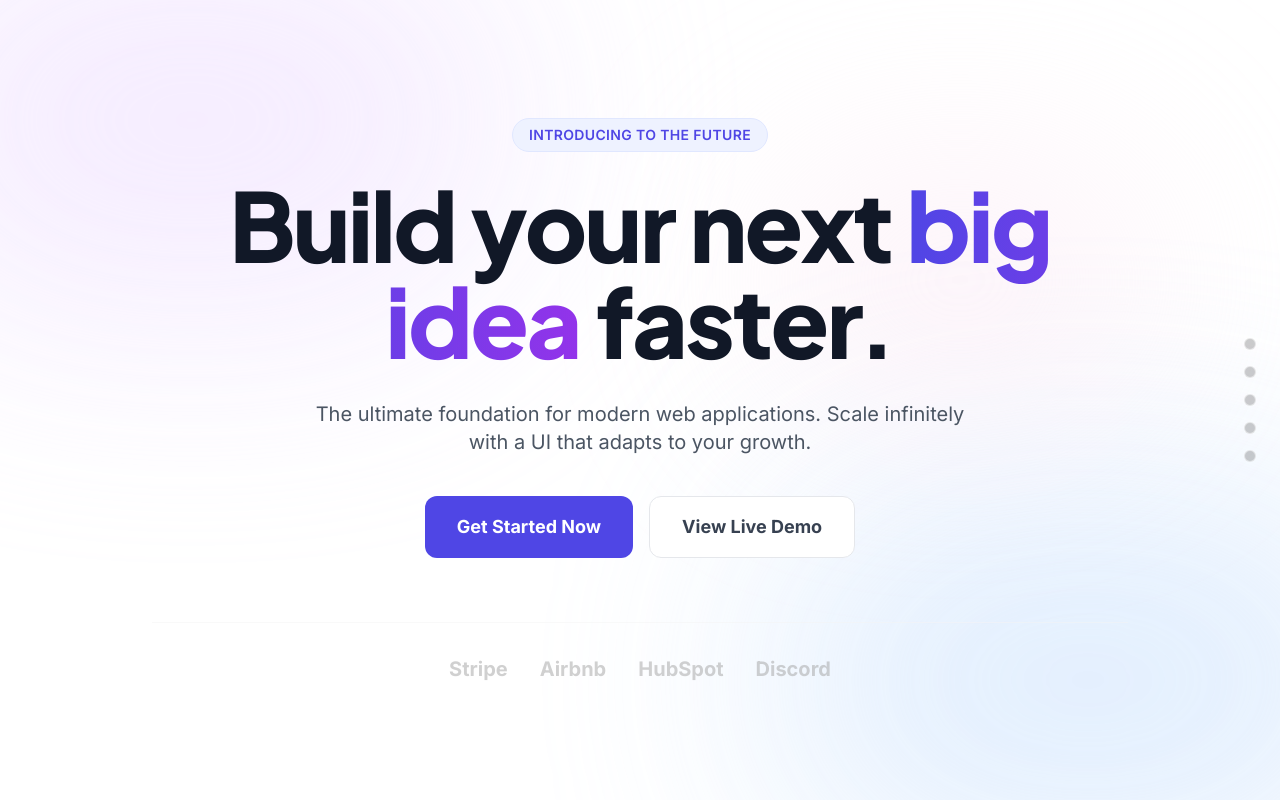
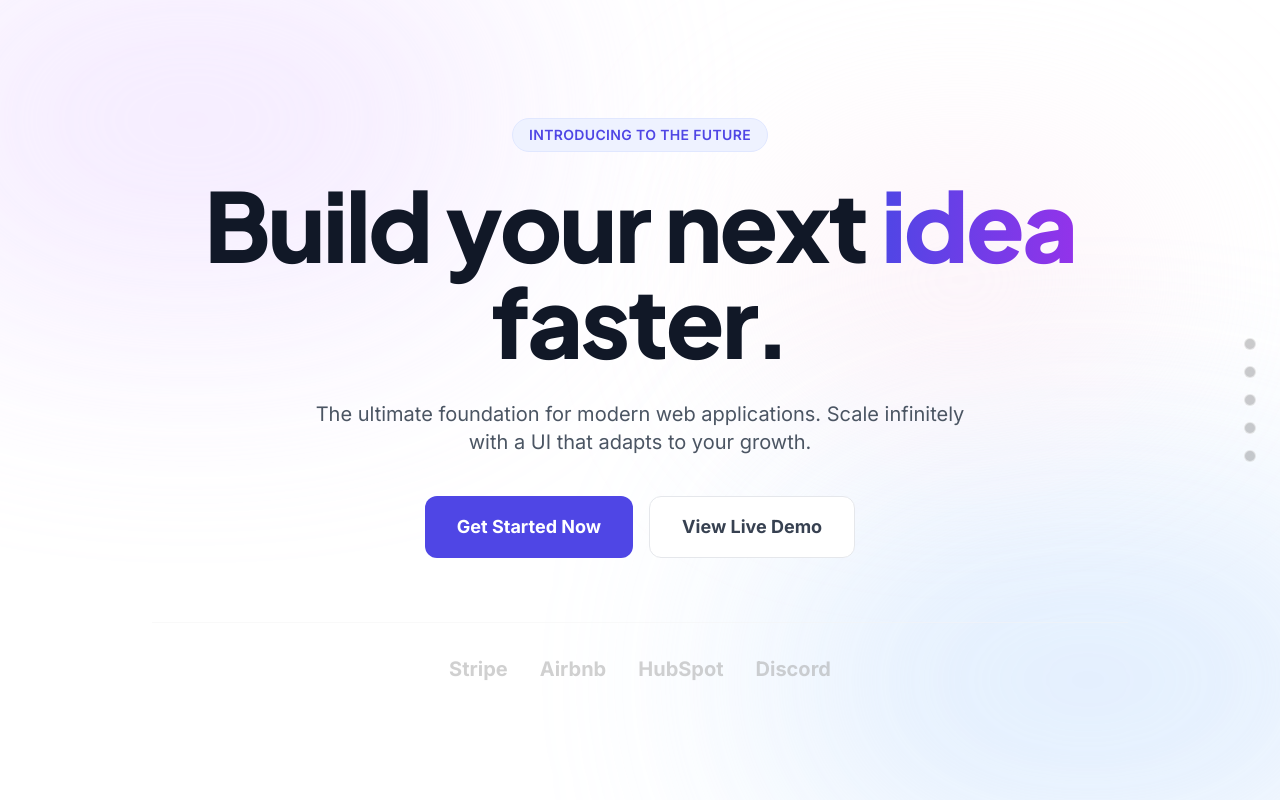
Before and after one commit to sobanraheel/Gradient-Hero-Collection, a React (Vite) app: page / in a window 1280 px wide. Shown: the top 800 px of the page. Built offline with nearby package versions, Linux system fonts and the light colour scheme.

Commit message:
Remove 'big' from the hero text

```diff
--- a/components/HeroOne.tsx
+++ b/components/HeroOne.tsx
@@ -16,7 +16,7 @@
           Introducing to the Future
         </span>
         <h1 className="text-5xl md:text-7xl lg:text-8xl font-extrabold tracking-tight text-gray-900 mb-8 leading-[1.1]">
-          Build your next <span className="bg-clip-text text-transparent bg-gradient-to-r from-indigo-600 to-purple-600">big idea</span> faster.
+          Build your next <span className="bg-clip-text text-transparent bg-gradient-to-r from-indigo-600 to-purple-600">idea</span> faster.
         </h1>
         <p className="max-w-2xl mx-auto text-lg md:text-xl text-gray-600 mb-10 leading-relaxed">
           The ultimate foundation for modern web applications. Scale infinitely with a UI that adapts to your growth.
```
